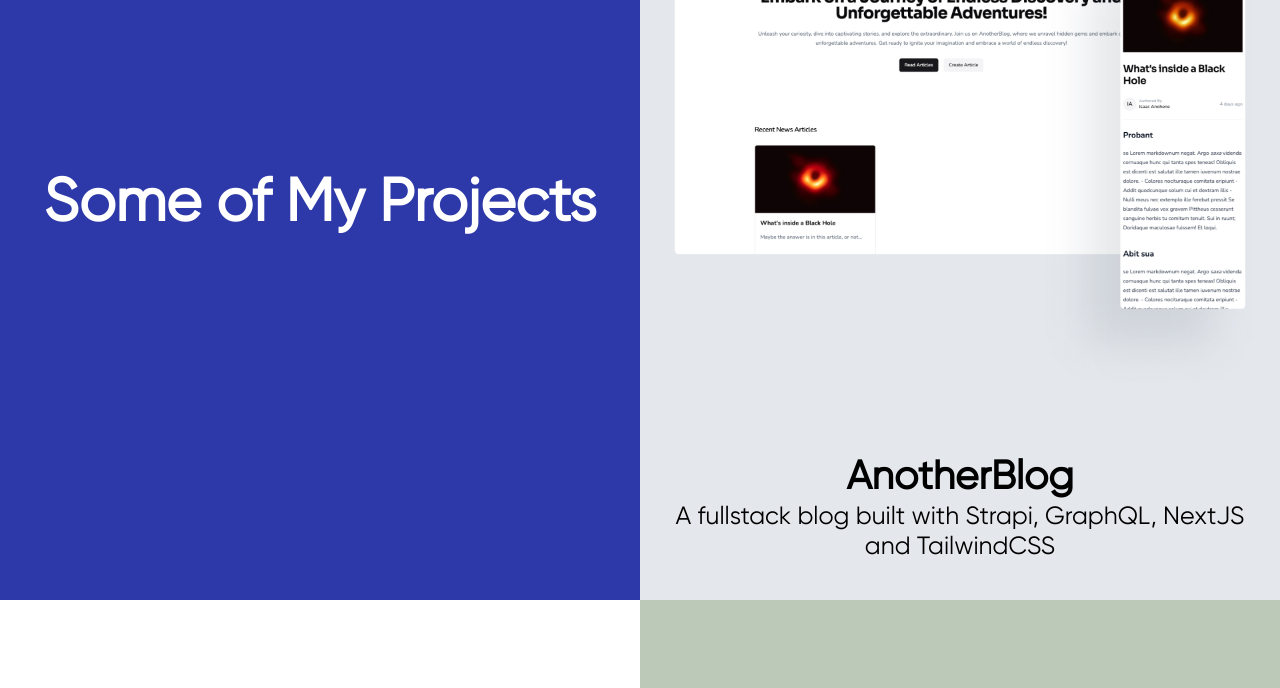
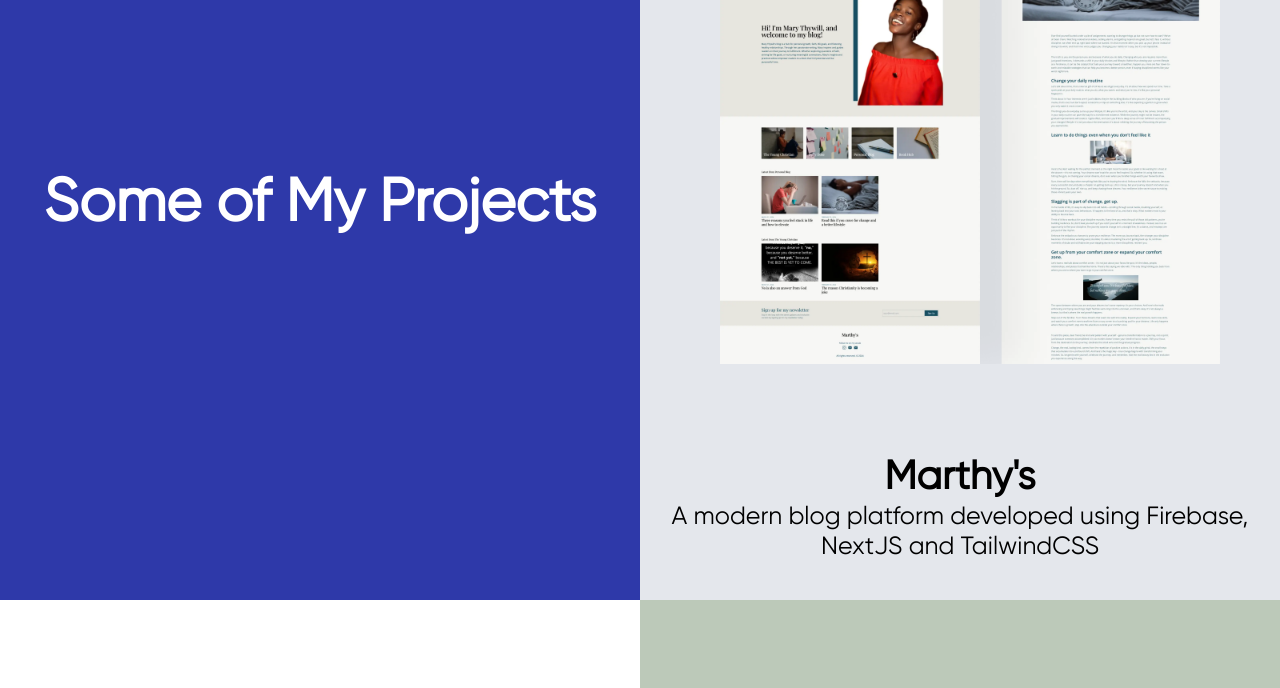
Before and after one commit to anohene1/anohene1.github.io, a website: page index.html in a window 1280 px wide. Shown: the part 6600-7288 px from the top of the page. Drawn offline with Linux system fonts and the light colour scheme; a script that the page names is missing.

Commit message:
add marthys

```diff
--- a/index.html
+++ b/index.html
@@ -87,9 +87,9 @@
         </div>
         <div class="projects-pages">
             <div class="wrapper">
-                <div class="image"><a href="https://anotherblog.vercel.app" target="_blank"><img src="images/another-blog.jpg" alt="another blog"></a></div>
-                    <h3>AnotherBlog</h3>
-                    <p>A fullstack blog built with Strapi, GraphQL, NextJS and TailwindCSS</p>
+                <div class="image"><a href="https://marthys.vercel.app" target="_blank"><img src="images/marthys.webp" alt="another blog"></a></div>
+                    <h3>Marthy's</h3>
+                    <p>A modern blog platform developed using Firebase, NextJS and TailwindCSS</p>
             </div>
             <div class="wrapper">
                 <div class="image"><a href="https://github.com/anohene1/somenewsapp" target="_blank"><img src="images/newsapp.png" alt="some news app"></a></div>
```
